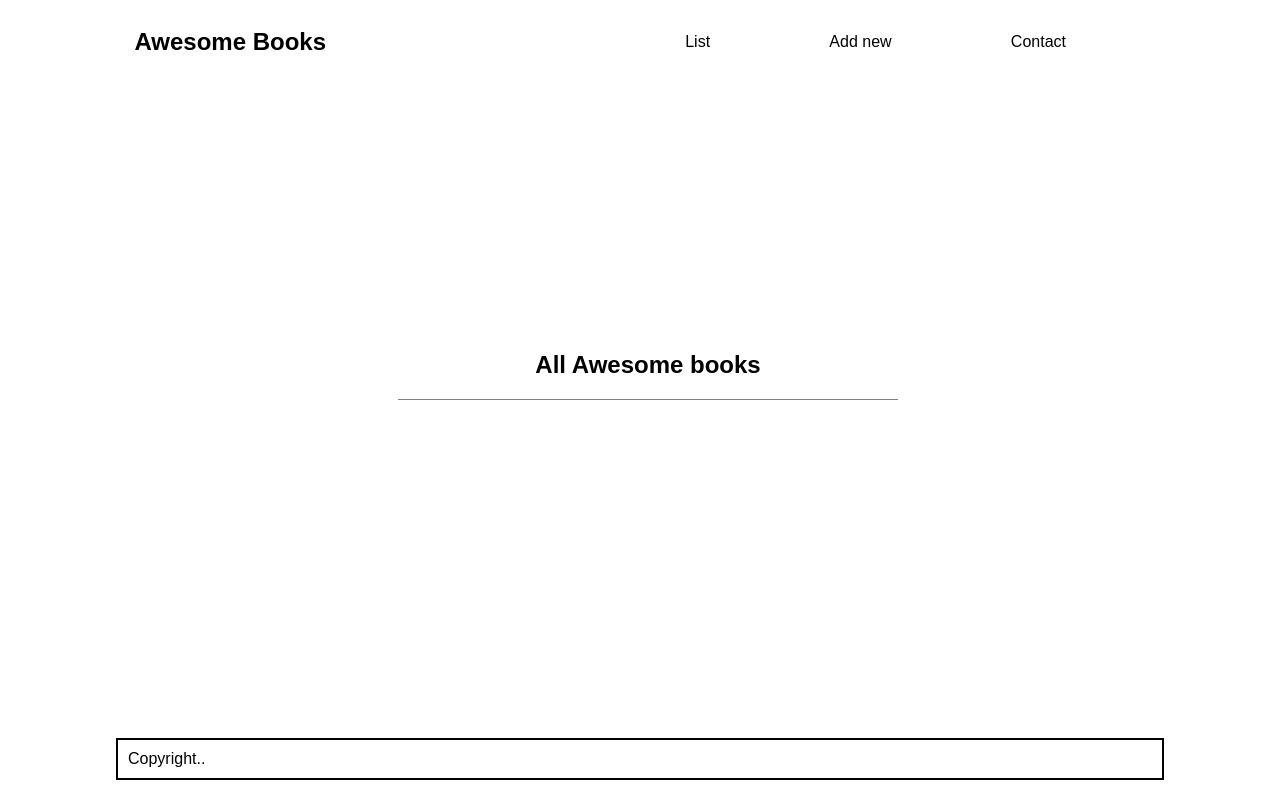
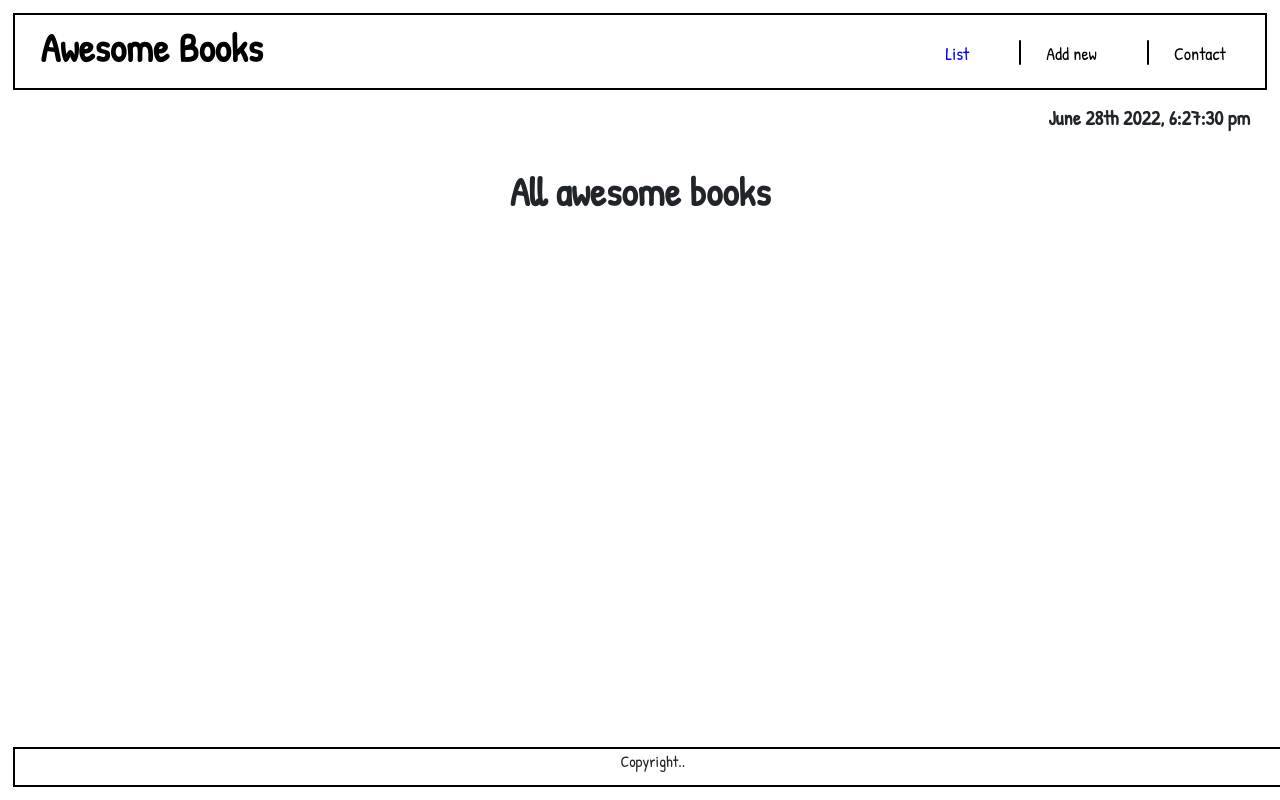
Before and after one commit to rex-9/AwesomeBooks, a website: page index.html in a window 1280 px wide. Both pictures are taken after a click on the item "List". Drawn offline with nearby package versions, Linux system fonts and the light colour scheme.

Commit message:
styled by Maria, fixed some bugs by Rex

```diff
--- a/app.js
+++ b/app.js
@@ -4,10 +4,6 @@ class Book {
   constructor(title, author) {
     this.title = title;
     this.author = author;
-  }
-
-  displayInfo() {
-    return `${this.title} is written by${this.author}.`;
   }
 }
 class Books {
@@ -32,19 +28,11 @@ class Books {
     this.books.splice(index, 1);
     localStorage.setItem('books', JSON.stringify(this.books));
   }
-
-  get allBooks() {
-    return this.books;
-  }
 }
 
-const collection = new Books();
-
-const books = JSON.parse(localStorage.getItem('books'));
+let books = JSON.parse(localStorage.getItem('books'));
 if (books == null) {
-  collection.books = [];
-} else {
-  collection.books = books;
+  books = [];
 }
 
 const bookList = document.getElementById('bookList');
@@ -66,12 +54,11 @@ function removeBook(e) {
 
 submit.addEventListener('click', newBook, false);
 
-for (let i = 0; i < collection.books.length; i += 1) {
-  const book = document.createElement('li');
-  book.classList.add('book', 'flex');
-
+for (let i = 0; i < books.length; i += 1) {
+  const book = document.createElement('tr');
+  book.classList.add('book');
   const labelElement = document.createElement('p');
-  labelElement.innerHTML = `"${collection.books[i].title}" by ${collection.books[i].author}`;
+  labelElement.innerHTML = `"${books[i].title}" by ${books[i].author}`;
 
   const remove = document.createElement('button');
   remove.innerHTML = 'Remove';
@@ -83,53 +70,31 @@ for (let i = 0; i < collection.books.length; i += 1) {
   bookList.appendChild(book);
 }
 
-function displayListPage() {
-  const listPage = document.getElementById('list');
-  listPage.classList.remove('-z-1');
-  listPage.classList.add('z-1');
+document.getElementById('listLink').style.color = 'blue';
 
-  const addPage = document.getElementById('add');
-  addPage.classList.remove('z-1');
-  addPage.classList.add('-z-1');
+document.getElementById('listNav').onclick = function () {
+  document.getElementById('list').style.display = 'block';
+  document.getElementById('add').style.display = 'none';
+  document.getElementById('contact').style.display = 'none';
+  document.getElementById('listLink').style.color = 'blue';
+  document.getElementById('addLink').style.color = 'black';
+  document.getElementById('contactLink').style.color = 'black';
+};
 
-  const contactPage = document.getElementById('contact');
-  contactPage.classList.remove('z-1');
-  contactPage.classList.add('-z-1');
-}
+document.getElementById('addNav').onclick = function () {
+  document.getElementById('add').style.display = 'block';
+  document.getElementById('list').style.display = 'none';
+  document.getElementById('contact').style.display = 'none';
+  document.getElementById('addLink').style.color = 'blue';
+  document.getElementById('contactLink').style.color = 'black';
+  document.getElementById('listLink').style.color = 'black';
+};
 
-function displayAddPage() {
-  const addPage = document.getElementById('add');
-  addPage.classList.remove('-z-1');
-  addPage.classList.add('z-1');
-
-  const listPage = document.getElementById('list');
-  listPage.classList.remove('z-1');
-  listPage.classList.add('-z-1');
-
-  const contactPage = document.getElementById('contact');
-  contactPage.classList.remove('z-1');
-  contactPage.classList.add('-z-1');
-}
-
-function displayContactPage() {
-  const contactPage = document.getElementById('contact');
-  contactPage.classList.remove('-z-1');
-  contactPage.classList.add('z-1');
-
-  const listPage = document.getElementById('list');
-  listPage.classList.remove('z-1');
-  listPage.classList.add('-z-1');
-
-  const addPage = document.getElementById('add');
-  addPage.classList.remove('z-1');
-  addPage.classList.add('-z-1');
-}
-
-const listNav = document.getElementById('listNav');
-listNav.addEventListener('click', displayListPage, false);
-
-const addNav = document.getElementById('addNav');
-addNav.addEventListener('click', displayAddPage, false);
-
-const contactNav = document.getElementById('contactNav');
-contactNav.addEventListener('click', displayContactPage, false);
+document.getElementById('contactNav').onclick = function () {
+  document.getElementById('contact').style.display = 'block';
+  document.getElementById('list').style.display = 'none';
+  document.getElementById('add').style.display = 'none';
+  document.getElementById('contactLink').style.color = 'blue';
+  document.getElementById('addLink').style.color = 'black';
+  document.getElementById('listLink').style.color = 'black';
+};
--- a/index.html
+++ b/index.html
@@ -6,55 +6,59 @@
     <meta http-equiv="X-UA-Compatible" content="IE=edge">
     <meta name="viewport" content="width=device-width, initial-scale=1.0">
     <title>Document</title>
+    <link rel="stylesheet" href="https://cdn.jsdelivr.net/npm/bootstrap@4.4.1/dist/css/bootstrap.min.css"
+        integrity="sha384-Vkoo8x4CGsO3+Hhxv8T/Q5PaXtkKtu6ug5TOeNV6gBiFeWPGFN9MuhOf23Q9Ifjh" crossorigin="anonymous">
     <link rel="stylesheet" href="styles.css">
+    <link rel="preconnect" href="https://fonts.googleapis.com">
+    <link rel="preconnect" href="https://fonts.gstatic.com" crossorigin>
+    <link href="https://fonts.googleapis.com/css2?family=Patrick+Hand&display=swap" rel="stylesheet">
     <script src="app.js" defer></script>
 </head>
 
 <body>
-    <nav class="flex justify-between items-center">
+    <nav class="navbar">
         <h1>Awesome Books</h1>
-        <ul class="flex justify-around items-center">
-            <li id="listNav"><a>List</a></li>
-            <li id="addNav"><a>Add new</a></li>
-            <li id="contactNav"><a>Contact</a></li>
+        <ul class="menu">
+            <li id="listNav"><a id="listLink">List</a></li>
+            <div class="stick"></div>
+            <li id="addNav"><a id="addLink">Add new</a></li>
+            <div class="stick"></div>
+            <li id="contactNav"><a id="contactLink">Contact</a></li>
         </ul>
     </nav>
-
-    <section id="add" class="flex justify-center text-center items-center">
+    <p id="date">June 28th 2022, 6:27:30 pm</p>
+    <section id="list">
         <div>
-            <h1>Add a new book</h1>
-            <input type="text" name="title" placeholder="Title" id="title" /><br>
-            <input type="text" name="author" placeholder="Author" id="author" /><br>
-            <button type="submit" id="btn">Add</button>
-            <div class="divider"></div>
+            <h1>All awesome books</h1>
+            <table class="table table-striped">
+                <tbody id="bookList"></tbody>
+            </table>
         </div>
     </section>
 
-    <section id="contact" class="flex justify-center items-center">
+    <section id="add">
+        <div>
+            <h1>Add a new book</h1>
+            <input type="text" name="title" placeholder="Title" id="title"/><br>
+            <input type="text" name="author" placeholder="Author" id="author"/><br>
+            <button type="submit" id="btn">Add</button>
+        </div>
+    </section>
+
+    <section id="contact">
         <div>
             <h1>Contact information</h1>
             <p>Do you have any questions?</p>
             <ul>
-                <li>Our email</li>
-                <li>Our phone number</li>
-                <li>Our address</li>
+                <li>Our email is example@gmail.com</li>
+                <li>Our phone number 090078601</li>
+                <li>Our address: Suite #67, street #7, F-6/2, Islamabad</li>
             </ul>
         </div>
     </section>
 
-    <section id="list" class="flex items-center">
-        <div>
-            <h1>All Awesome books</h1>
-            <ul id="bookList">
-            </ul>
-            <div class="divider"></div>
-        </div>
-    </section>
-
-    <footer class="flex justify-center">
-        <p>
-            Copyright..
-        </p>
+    <footer class="text-center">
+        Copyright..
     </footer>
 
 </body>
--- a/styles.css
+++ b/styles.css
@@ -1,123 +1,133 @@
-.flex {
-  display: flex;
+body {
+  font-family: 'Patrick Hand', cursive;
 }
 
-.justify-center {
-  justify-content: center;
+#date {
+  position: absolute;
+  right: 30px;
 }
 
-.justify-between {
-  justify-content: space-between;
+#list {
+  margin: auto;
+  width: 50%;
+  padding: 10px;
+  padding-top: 5%;
 }
 
-.justify-around {
-  justify-content: space-around;
+hr {
+  width: 50%;
+  border: 1px solid black;
 }
 
-.justify-end {
-  justify-content: end;
-}
-
-.items-center {
+#contact div {
+  width: 500px;
+  display: flex;
+  flex-direction: column;
   align-items: center;
 }
 
-.text-center {
-  text-align: center;
+.book {
+  width: 100%;
+  display: flex;
+  align-items: center;
+  justify-content: space-between;
+  padding: 0% 1%;
 }
 
-.z-1 {
-  z-index: 1;
-}
-
-.-z-1 {
-  z-index: -1;
-}
-
-body {
-  font-family: 'Quicksand', sans-serif;
-}
-
-#list {
-  justify-content: center;
-  height: auto;
-  text-align: center;
-}
-
-#list div,
-#add div {
-  width: 500px;
-}
-
-#list,
-#add,
-#contact {
-  height: 75vh;
-  position: absolute;
-  background-color: white;
-  width: 100%;
-}
-
-.book {
-  align-items: center;
-  justify-content: space-between;
+table {
+  border: 2px solid black;
 }
 
 h1 {
+  text-align: center;
   font-weight: 900;
 }
 
-nav ul {
-  width: 500px;
+p {
+  font-weight: 600;
+  font-size: 20px;
 }
 
-nav li,
-#list li {
-  list-style-type: none;
-  margin-left: -40px;
-}
-
-a {
-  text-decoration: none;
-  cursor: pointer;
+li {
+  margin: 20px 0 0 -40px;
 }
 
 input {
-  width: 300px;
+  width: 100%;
   margin: 10px 0 10px 0;
   padding: 10px;
   border-radius: 5px;
+  border: 2px solid black;
 }
 
 button {
   height: 30px;
   border-radius: 5px;
+  border: 2px solid black;
   cursor: pointer;
+  font-weight: 600;
+  box-shadow: 3px 3px rgb(7, 7, 7);
 }
 
-footer p {
-  border: 2px solid black;
-  padding: 10px;
-  margin: 20px 0 20px 0;
-  position: fixed;
-  bottom: 0;
-  width: 80%;
+#btn {
+  float: right;
+  width: 20%;
 }
 
-nav {
-  padding: 0 10% 0 10%;
+.navbar {
+  display: flex;
+  align-items: center;
+  justify-content: space-between;
+  color: black;
+  border: 2px solid black;
+  margin: 1%;
+  padding: 0% 2%;
 }
 
-.divider {
-  border-top: 1px solid gray;
-  border-radius: 5px;
-  width: 200px;
-  margin: 20px 0 20px 0;
+.menu {
+  display: flex;
+  gap: 2em;
+  font-size: 18px;
+}
+
+.menu li {
+  list-style-type: none;
+  padding: 5px 14px;
+}
+
+.menu li:hover {
+  cursor: pointer;
+  color: blue;
 }
 
 .stick {
   border-right: 2px solid black;
   border-radius: 5px;
   height: 25px;
-  margin: 20px 0 20px 0;
+  margin: 25px 15px 0 0;
 }
+
+footer {
+  border: 2px solid black;
+  margin: 1%;
+  position: absolute;
+  bottom: 0;
+  width: 100%;
+  height: 2.5rem;
+}
+
+#add {
+  display: none;
+  margin: auto;
+  width: 30%;
+  padding: 10px;
+  padding-top: 5%;
+}
+
+#contact {
+  display: none;
+  margin: auto;
+  width: 40%;
+  padding: 10px;
+  padding-top: 5%;
+}
```
